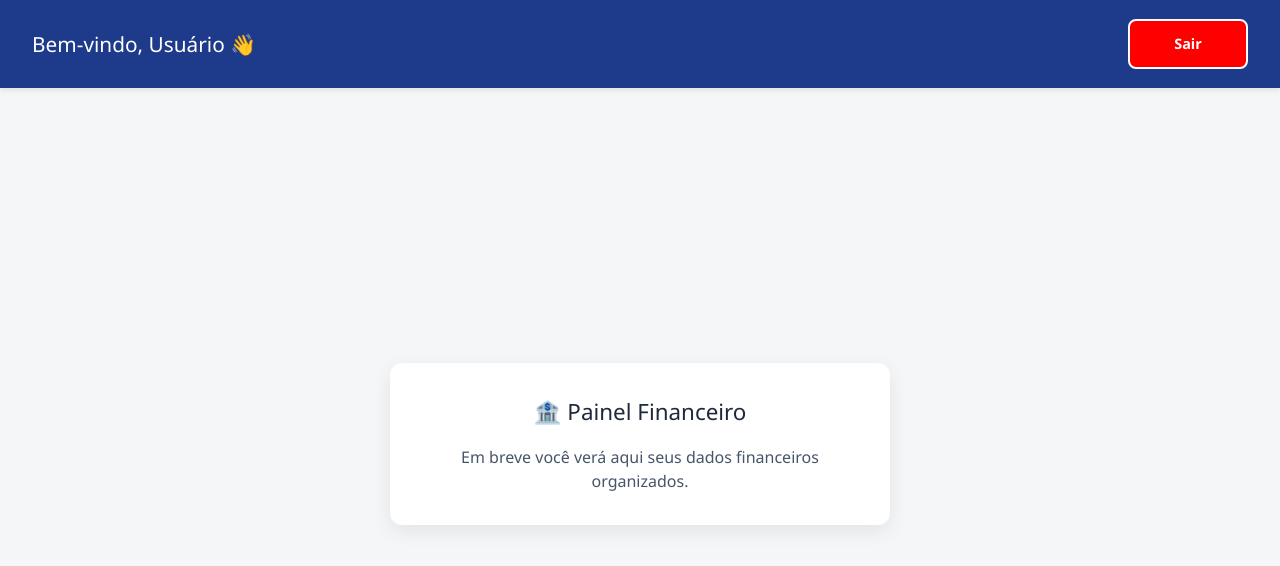
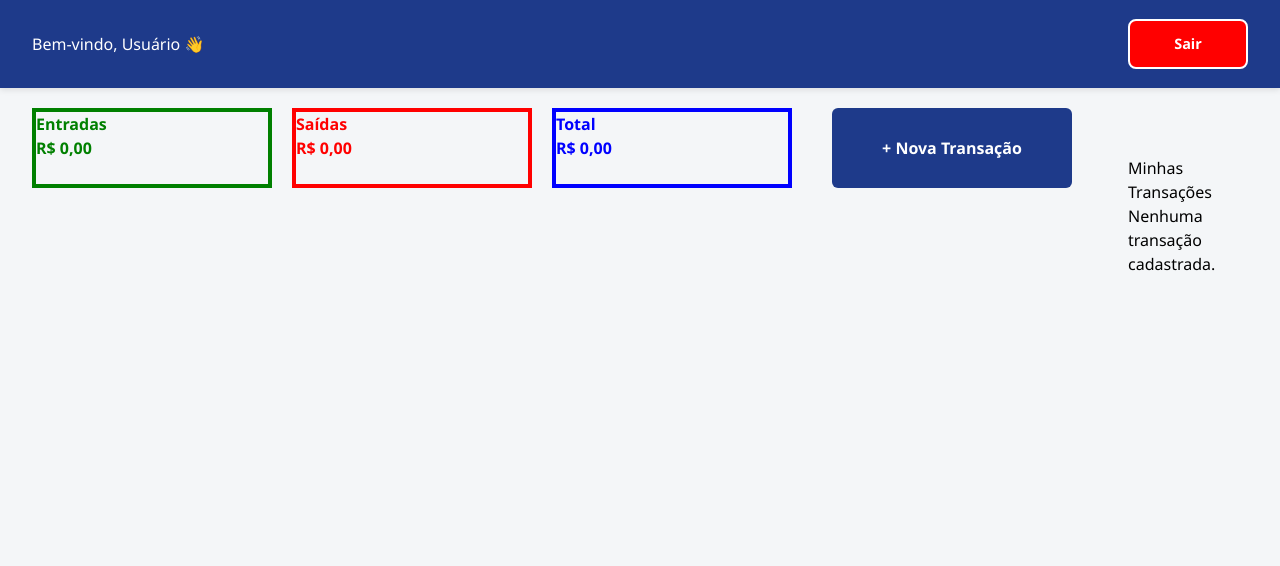
Before and after one commit to paiva737/PaivaFinance, a Vue app: page /dashboard in a window 1280 px wide. Shown: the top 566 px of the page. Built offline with nearby package versions, Linux system fonts and the light colour scheme; sample sign-in values are in the browser's storage.

Commit message:
adicionando botões no dashboard e começando a adicionar as funcionalidades das transacoes

```diff
--- /dev/null
+++ b/src/Services/transacoesService.js
@@ -0,0 +1,16 @@
+const CHAVE_LOCAL = 'transacoes_usuario';
+
+export function salvarTransacao(novaTransacao) {
+  const transacoes = buscarTransacoes();
+  transacoes.push(novaTransacao);
+  localStorage.setItem(CHAVE_LOCAL, JSON.stringify(transacoes));
+}
+
+export function buscarTransacoes() {
+  const dados = localStorage.getItem(CHAVE_LOCAL);
+  return dados ? JSON.parse(dados) : [];
+}
+
+export function obterTransacoes() {
+  return JSON.parse(localStorage.getItem(CHAVE_LOCAL)) || [];
+}
--- /dev/null
+++ b/src/components/ButtonTransação/ModalNovaTransacao.css
@@ -0,0 +1,65 @@
+header h2{
+  font-weight: 900;
+
+}
+.modal-overlay {
+  position: fixed;
+  top: 0; left: 0; right: 0; bottom: 0;
+  background: rgba(0,0,0,0.5);
+  display: flex; justify-content: center; align-items: center;
+  z-index: 1000;
+}
+.modal-content {
+  background: #fff;
+  border-radius: 8px;
+  width: 350px;
+  padding: 1.5rem;
+  box-shadow: 0 4px 12px rgba(0,0,0,0.2);
+  position: relative;
+}
+.modal-content header {
+  display: flex; justify-content: space-between; align-items: center;
+  margin-bottom: 1rem;
+}
+.close-btn {
+  background: transparent;
+  border: 1px solid;
+  font-size: 1.4rem;
+  cursor: pointer;
+  margin-left: 170px;
+}
+.close-btn:hover {
+ background-color: red;
+}
+form label {
+  font-weight: bold;
+  margin-top: 0.75rem;
+  display: block;
+}
+form input,
+form select {
+  width: 100%;
+  padding: 0.5rem;
+  margin-top: 0.3rem;
+  border: 1px solid #ccc;
+  border-radius: 4px;
+}
+.tipo-group {
+  display: flex;
+  gap: 1rem;
+  margin-top: 0.5rem;
+}
+.submit-btn {
+  margin-top: 1.5rem;
+  width: 100%;
+  padding: 0.6rem;
+  background: #1e3a8a;
+  color: #000;
+  border: solid 1px green;;
+  border-radius: 4px;
+  font-weight: bold;
+  cursor: pointer;
+}
+.submit-btn:hover {
+  background: green;
+}
--- /dev/null
+++ b/src/components/ButtonTransação/ModalNovaTransacao.vue
@@ -0,0 +1,74 @@
+<template>
+  <div class="modal-overlay" @click.self="$emit('close')">
+    <div class="modal-content">
+      <header>
+        <h2>Adicionar Transação</h2>
+        <button class="close-btn" @click="$emit('close')">×</button>
+      </header>
+      <form @submit.prevent="handleSubmit">
+        <label>Descrição</label>
+        <input v-model="descricao" type="text" required />
+
+        <label>Valor (R$)</label>
+        <input v-model.number="valor" type="number" step="0.01" required />
+
+        <label>Categoria</label>
+        <select v-model="categoria" required>
+          <option disabled value="">Selecione...</option>
+          <option>Alimentação</option>
+          <option>Transporte</option>
+          <option>Lazer</option>
+          <option>Saúde</option>
+          <option>Outros</option>
+        </select>
+
+        <label>Tipo</label>
+        <div class="tipo-group">
+          <label><input type="radio" value="entrada" v-model="tipo" /> Entrada</label>
+          <label><input type="radio" value="saida" v-model="tipo" /> Saída</label>
+        </div>
+
+        <button type="submit" class="submit-btn">Adicionar</button>
+      </form>
+    </div>
+  </div>
+</template>
+
+<script>
+import { salvarTransacao } from '../../services/transacoesService';
+import '../ButtonTransação/ModalNovaTransacao.css';
+
+export default {
+  data() {
+    return {
+      descricao: '',
+      valor: null,
+      categoria: '',
+      tipo: 'entrada'
+    };
+  },
+  methods: {
+    handleSubmit() {
+      const novaTransacao = {
+        id: Date.now(),
+        descricao: this.descricao,
+        valor: this.valor,
+        categoria: this.categoria,
+        tipo: this.tipo,
+        data: new Date().toISOString()
+      };
+
+      salvarTransacao(novaTransacao);
+
+
+      this.descricao = '';
+      this.valor = null;
+      this.categoria = '';
+      this.tipo = 'entrada';
+
+
+      this.$emit('close');
+    }
+  }
+};
+</script>
--- /dev/null
+++ b/src/components/Transacoes/listaTransacoes.vue
@@ -0,0 +1,102 @@
+<template>
+  <section class="lista-transacoes">
+    <h2>Minhas Transações</h2>
+    <ul v-if="transacoesInternas.length">
+      <li v-for="transacao in transacoesInternas" :key="transacao.id" :class="transacao.tipo">
+        <div class="info">
+          <p class="descricao">{{ transacao.descricao }}</p>
+          <small class="categoria">{{ transacao.categoria }}</small>
+        </div>
+        <div class="valores">
+          <strong>
+            {{ transacao.tipo === 'entrada' ? '+' : '-' }} R$ {{ transacao.valor.toFixed(2) }}
+          </strong>
+          <small class="data">{{ formatarData(transacao.data) }}</small>
+        </div>
+      </li>
+    </ul>
+    <p v-else>Nenhuma transação cadastrada.</p>
+  </section>
+</template>
+
+<script>
+export default {
+  props: {
+    transacoes: {
+      type: Array,
+      required: true
+    }
+  },
+  data() {
+    return {
+      transacoesInternas: []
+    };
+  },
+  mounted() {
+   this.transacoesInternas = Array.isArray(this.transacoes) ? [...this.transacoes] : [];
+  },
+  methods: {
+    formatarData(data) {
+      return new Date(data).toLocaleDateString('pt-BR');
+    }
+  }
+};
+
+</script>
+
+
+
+<style scoped>
+.lista-transacoes {
+  margin-top: 2rem;
+  padding: 1rem;
+}
+
+.lista-transacoes ul {
+  list-style: none;
+  padding: 0;
+  margin: 0;
+}
+
+.lista-transacoes li {
+  display: flex;
+  justify-content: space-between;
+  align-items: center;
+  background: #f2f2f2;
+  padding: 1rem;
+  border-radius: 6px;
+  margin-bottom: 0.8rem;
+  border-left: 5px solid;
+}
+
+.lista-transacoes li.entrada {
+  border-color: green;
+}
+
+.lista-transacoes li.saida {
+  border-color: red;
+}
+
+.info {
+  display: flex;
+  flex-direction: column;
+}
+
+.descricao {
+  font-weight: bold;
+}
+
+.categoria {
+  font-size: 0.75rem;
+  color: #666;
+}
+
+.valores {
+  text-align: right;
+}
+
+.data {
+  font-size: 0.75rem;
+  color: #999;
+}
+</style>
--- a/src/pages/Dashboard/dashboard.css
+++ b/src/pages/Dashboard/dashboard.css
@@ -1,8 +1,9 @@
+
 .dashboard-container {
   min-height: 100vh;
+  background: #f4f6f8;
   display: flex;
   flex-direction: column;
-  background: #f4f6f8;
   font-family: 'Segoe UI', Tahoma, Geneva, Verdana, sans-serif;
 }
 
@@ -13,18 +14,17 @@
   display: flex;
   justify-content: space-between;
   align-items: center;
-  box-shadow: 0 2px 6px rgba(0, 0, 0, 0.1);
-}
+  box-shadow: 0 2px 6px rgba(0,0,0,0.1);
 
-.dashboard-header h1 {
-  font-size: 1.3rem;
-  margin: 0;
+  margin-bottom: 0;
 }
 
 
-
+.dashboard-header + .dashboard-content {
+  margin-top: 20px;
+}
 .logout-button {
-  background-color: transparent;
+  background-color: red;
   color: white;
   border: 2px solid white;
   border-radius: 8px;
@@ -42,32 +42,93 @@
   border-color: #1e3a8a !important;
 }
 
+.dashboard-content {
+  flex: 1;
+  padding: 0 2rem 2rem;
+  display: flex;
+  align-items: flex-start;
+  gap: 40px;
+}
 
 
-.dashboard-content {
-  flex: 1;
-  padding: 2rem;
+.resumo {
   display: flex;
-  justify-content: center;
-  align-items: center;
+  gap: 20px;
+
+  flex: none;
 }
 
-.card {
+
+.resumo .card {
   background: white;
+  padding: 30px 20px;
   border-radius: 12px;
   box-shadow: 0 6px 20px rgba(0, 0, 0, 0.08);
-  padding: 2rem 3rem;
-  max-width: 500px;
+  min-width: 220px;
   text-align: center;
 }
 
-.card h2 {
-  margin-bottom: 1rem;
-  color: #1e293b;
-  font-size: 1.4rem;
+
+.card_entrada {
+  border: 4px solid green;
+ width: 30vh;
+ height: 80px;
 }
 
-.card p {
-  color: #475569;
-  font-size: 1rem;
+.card_saida {
+  border: 4px solid red;
+  width: 30vh;
+  height: 80px;
 }
+
+.card_total {
+  border: 4px solid blue;
+  width: 30vh;
+  height: 80px;
+}
+
+
+.card_entrada p{
+  font-weight: 900;
+  color: green;
+}
+
+.card_total p{
+font-weight: 900;
+  color: blue;
+}
+
+.card_saida p{
+font-weight: 900;
+  color: red;
+}
+
+ .card_saida strong{
+  color: red;
+}
+
+.card_entrada strong{
+  color: green;
+}
+
+.card_total strong{
+  color: blue;
+}
+
+.nova-transacao-btn {
+  background-color: #1e3a8a;
+  color: white;
+  font-weight: bold;
+  padding: 12px 24px;
+  border: none;
+  border-radius: 6px;
+  cursor: pointer;
+  transition: background 0.3s ease;
+  height: 80px;
+  width: 30vh;
+
+}
+
+.nova-transacao-btn:hover {
+  background-color: #162f6f;
+}
--- a/src/pages/Dashboard/index.vue
+++ b/src/pages/Dashboard/index.vue
@@ -2,33 +2,53 @@
   <div class="dashboard-container">
     <header class="dashboard-header">
       <h1>Bem-vindo, {{ usuario?.nome || 'Usuário' }} 👋</h1>
-  <button
-  class="logout-button"
-  @click="logout"
-  style="background-color: red; color: white"
->
-  Sair
-</button>
-
-
-
+      <button class="logout-button" @click="logout">Sair</button>
     </header>
 
     <main class="dashboard-content">
-      <div class="card">
-        <h2>🏦 Painel Financeiro</h2>
-        <p>Em breve você verá aqui seus dados financeiros organizados.</p>
+      <section class="resumo">
+        <div class="card_entrada">
+          <p>Entradas</p>
+          <strong>R$ 0,00</strong>
+        </div>
+        <div class="card_saida">
+          <p>Saídas</p>
+          <strong>R$ 0,00</strong>
+        </div>
+        <div class="card_total">
+          <p>Total</p>
+          <strong>R$ 0,00</strong>
+        </div>
+      </section>
+
+      <div class="acoes">
+        <button class="nova-transacao-btn" @click="abrirModal">+ Nova Transação</button>
       </div>
+
+      <!-- Aqui está a modificação solicitada -->
+      <ListaTransacoes :transacoes="transacoes" />
+
+      <ModalNovaTransacao v-if="mostrarModal" @fechar="mostrarModal = false" />
     </main>
   </div>
 </template>
 
 <script>
-import '../Dashboard/dashboard.css'
+import ListaTransacoes from '../../components/Transacoes/ListaTransacoes.vue';
+import ModalNovaTransacao from '../../components/ButtonTransação/ModalNovaTransacao.vue';
+import '../Dashboard/dashboard.css';
+import { buscarTransacoes } from '../../Services/transacoesService.js';
+
 export default {
+  components: {
+    ModalNovaTransacao,
+    ListaTransacoes
+  },
   data() {
     return {
-      usuario: null
+      usuario: null,
+      mostrarModal: false,
+      transacoes: []
     };
   },
   mounted() {
@@ -36,14 +56,18 @@ export default {
     if (usuarioSalvo) {
       this.usuario = JSON.parse(usuarioSalvo);
     }
+
+    this.transacoes = buscarTransacoes();
   },
   methods: {
     logout() {
       localStorage.removeItem('token');
       localStorage.removeItem('usuario');
       this.$router.push('/login');
+    },
+    abrirModal() {
+      this.mostrarModal = true;
     }
   }
 };
-
 </script>
```
